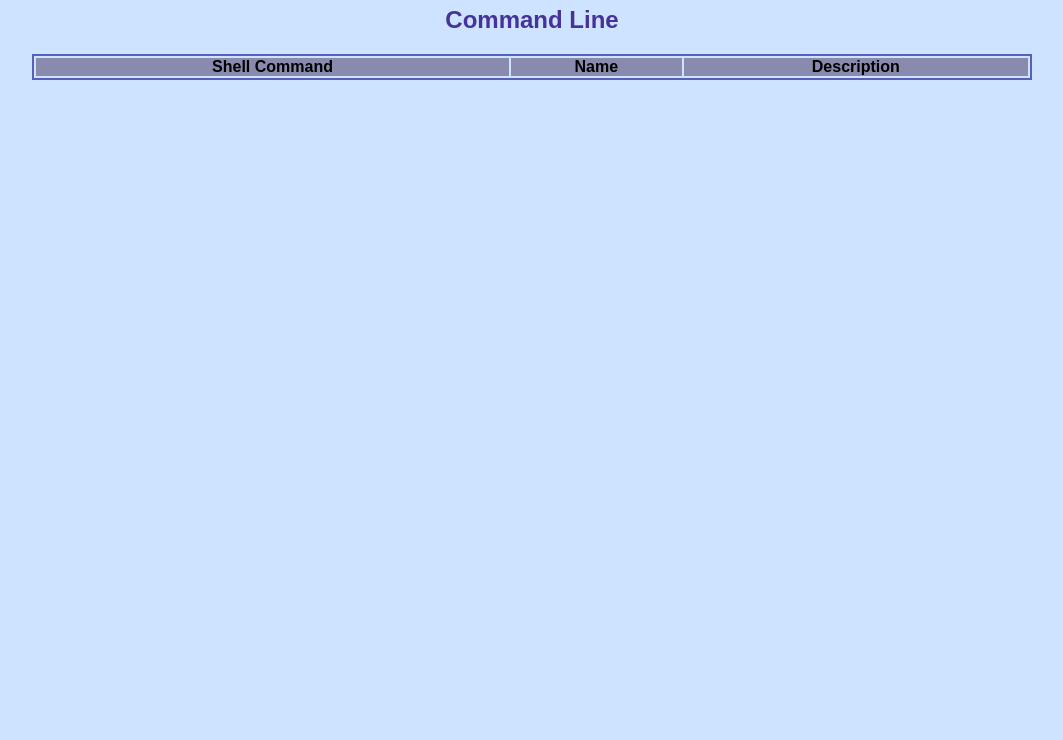
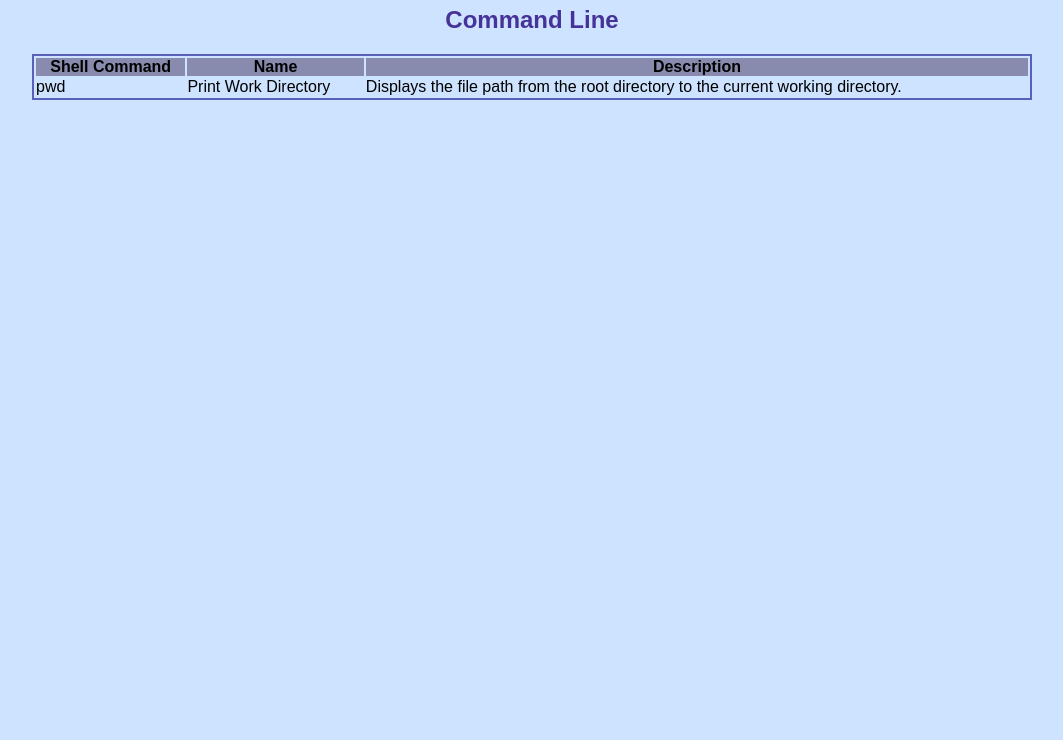
Before and after one commit to CDProjects/HTML-CSS-Cheatsheet, a plain HTML site: page index.html in a window 1280 px wide. Shown: the part 60-800 px from the top of the page, without its empty margins (108-1171 px from the left). Drawn offline with Linux system fonts and the light colour scheme.

Commit message:
First row of data complete

```diff
--- a/index.html
+++ b/index.html
@@ -18,6 +18,15 @@
           <th>Description</th>
         </tr>
       </thead>
+      <tbody>
+        <tr>
+            <td>
+                <span class="command">pwd</span>
+            </td>
+            <td>Print Work Directory</td>
+            <td>Displays the file path from the root directory to the current working directory.</td>
+        </tr>
+      </tbody>
     </table>
 </body>
 </html>
```
